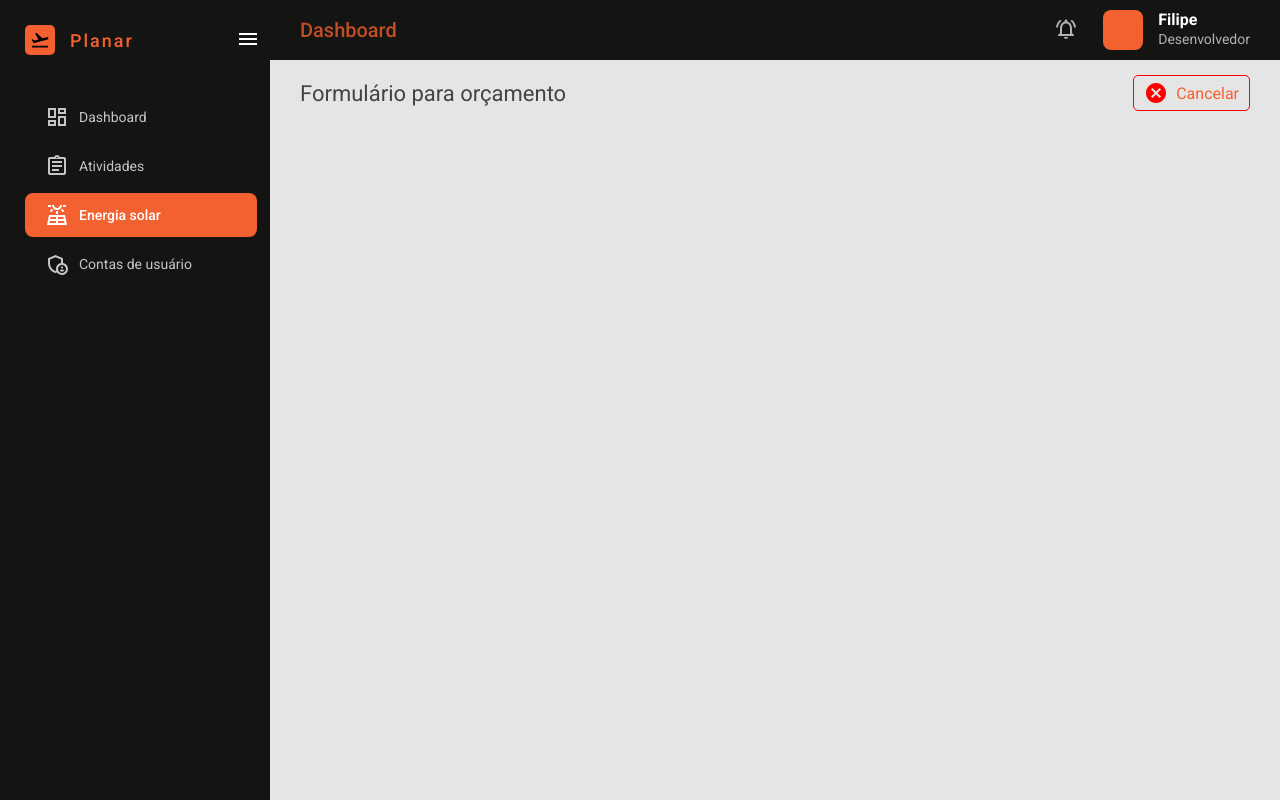
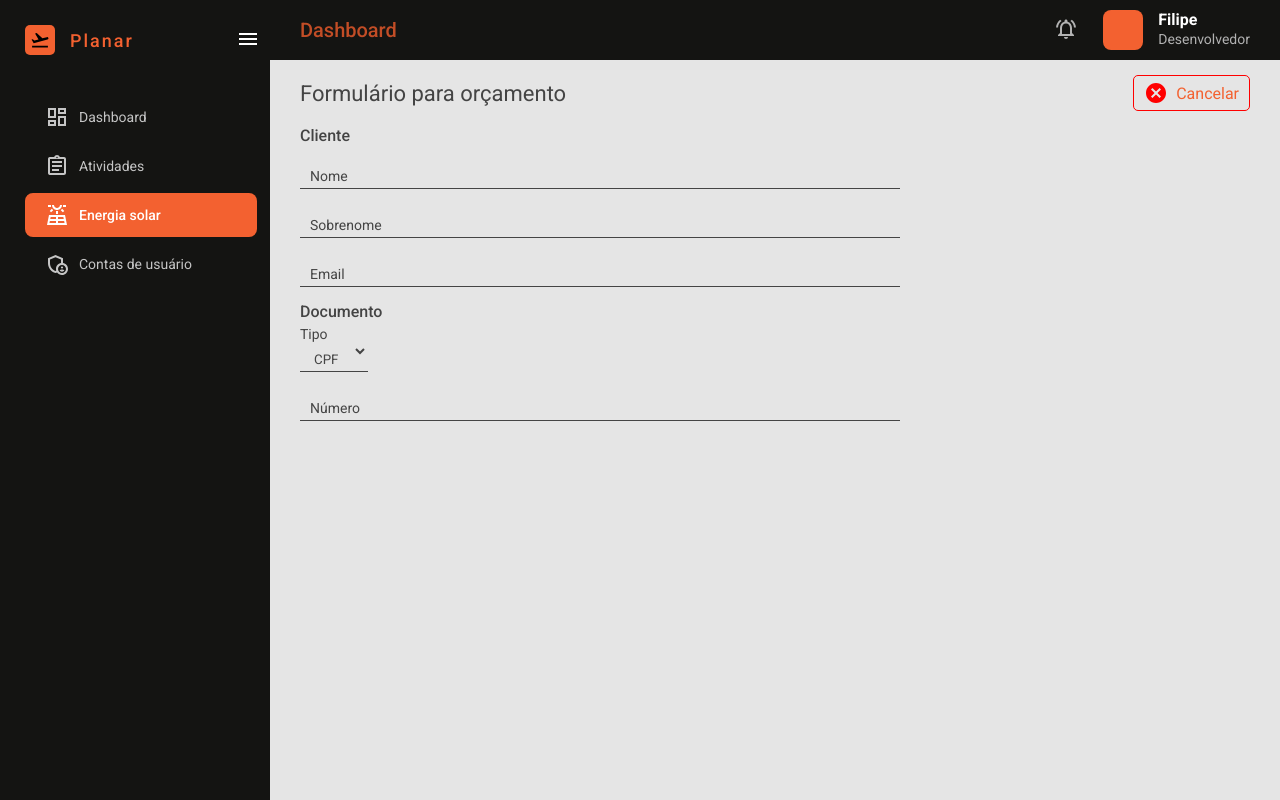
Before and after one commit to mrffilipe/planar-react-web-client, a React (Vite) app: page /solar-energy/budget-form in a window 1280 px wide. Built offline with nearby package versions, Linux system fonts and the light colour scheme; the HTML template or start-up script is replaced by a standard one.

Commit message:
Adjusts label for component

```diff
--- /dev/null
+++ b/src/components/FormLabel/index.jsx
@@ -0,0 +1,12 @@
+import styles from "./styles.module.css";
+
+const FormLabel = ({ children, title }) => {
+    return (
+        <label className={styles.label}>
+            {children}
+            <span>{title || FormLabel.name}</span>
+        </label>
+    );
+}
+
+export default FormLabel;
--- /dev/null
+++ b/src/components/FormLabel/styles.module.css
@@ -0,0 +1,78 @@
+.label {
+    display: flex;
+    align-items: center;
+    position: relative;
+    margin-bottom: 15px;
+}
+
+.label input[type="text"],
+.label input[type="number"] {
+    flex: 1;
+    background: none;
+    border: none;
+    border-bottom: 1px solid #444;
+    padding: 10px;
+    color: #444;
+    padding: 15px 5px 3px 10px;
+    transition: all 0.2s ease-in;
+}
+
+.label input[type="number"]::-webkit-inner-spin-button,
+.label input[type="number"]::-webkit-outer-spin-button {
+    -webkit-appearance: none;
+    margin: 0;
+}
+
+.label input[type="text"]:focus,
+.label input[type="number"]:focus {
+    outline: none;
+    border-bottom: 1px solid var(--accent-color);
+}
+
+.label span {
+    position: absolute;
+    left: 10px;
+    bottom: 5px;
+    color: #444;
+    font-size: 14px;
+    pointer-events: none;
+    transition: all 0.2s ease-in;
+}
+
+.label input[type="text"]:focus+span,
+.label input[type="number"]:focus+span {
+    top: -5px;
+    left: 0;
+    color: var(--accent-color);
+    font-size: 12px;
+}
+
+.label input[type="text"]:valid+span,
+.label input[type="number"]:valid+span {
+    top: -5px;
+    left: 0;
+    color: #444;
+    font-size: 12px;
+}
+
+.label select {
+    background: none;
+    border: none;
+    border-bottom: 1px solid #444;
+    color: #444;
+    padding: 20px 5px 3px 10px;
+}
+
+.label select:focus {
+    outline: none;
+}
+
+.label select:valid+span {
+    color: #444;
+}
+
+.label select+span {
+    top: -5px;
+    left: 0;
+    font-size: 14px;
+}
--- a/src/pages/SolarEnergyBudgetForm/index.jsx
+++ b/src/pages/SolarEnergyBudgetForm/index.jsx
@@ -3,6 +3,7 @@ import styles from "./styles.module.css";
 import { Cancel } from "@mui/icons-material";
 
 import Button from "../../components/Button";
+import FormLabel from "../../components/FormLabel";
 
 const SolarEnergyBudgetForm = () => {
     return (
@@ -17,7 +18,33 @@ const SolarEnergyBudgetForm = () => {
                 />
             </div>
             <section className={styles.budget_form_section}>
-
+                <form className={styles.form}>
+                    <fieldset>
+                        <legend>Cliente</legend>
+                        <FormLabel title="Nome">
+                            <input type="text" required />
+                        </FormLabel>
+                        <FormLabel title="Sobrenome">
+                            <input type="text" required />
+                        </FormLabel>
+                        <FormLabel title="Email">
+                            <input type="text" required />
+                        </FormLabel>
+                    </fieldset>
+                    <fieldset>
+                        <legend>Documento</legend>
+                        <FormLabel title="Tipo">
+                            <select>
+                                <option value="1">RG</option>
+                                <option value="2" selected>CPF</option>
+                                <option value="3">CNPJ</option>
+                            </select>
+                        </FormLabel>
+                        <FormLabel title="Número">
+                            <input type="number" required />
+                        </FormLabel>
+                    </fieldset>
+                </form>
             </section>
         </div>
     );
--- a/src/pages/SolarEnergyBudgetForm/styles.module.css
+++ b/src/pages/SolarEnergyBudgetForm/styles.module.css
@@ -21,3 +21,21 @@
 .budget_form_container>div .icon_style {
     color: red;
 }
+
+.form {
+    width: 600px;
+    margin-top: 15px;
+}
+
+.form fieldset {
+    display: flex;
+    flex-direction: column;
+    border: none;
+}
+
+.form fieldset legend {
+    color: #444;
+    font-size: 16px;
+    font-weight: 500;
+    margin-bottom: 10px;
+}
```
